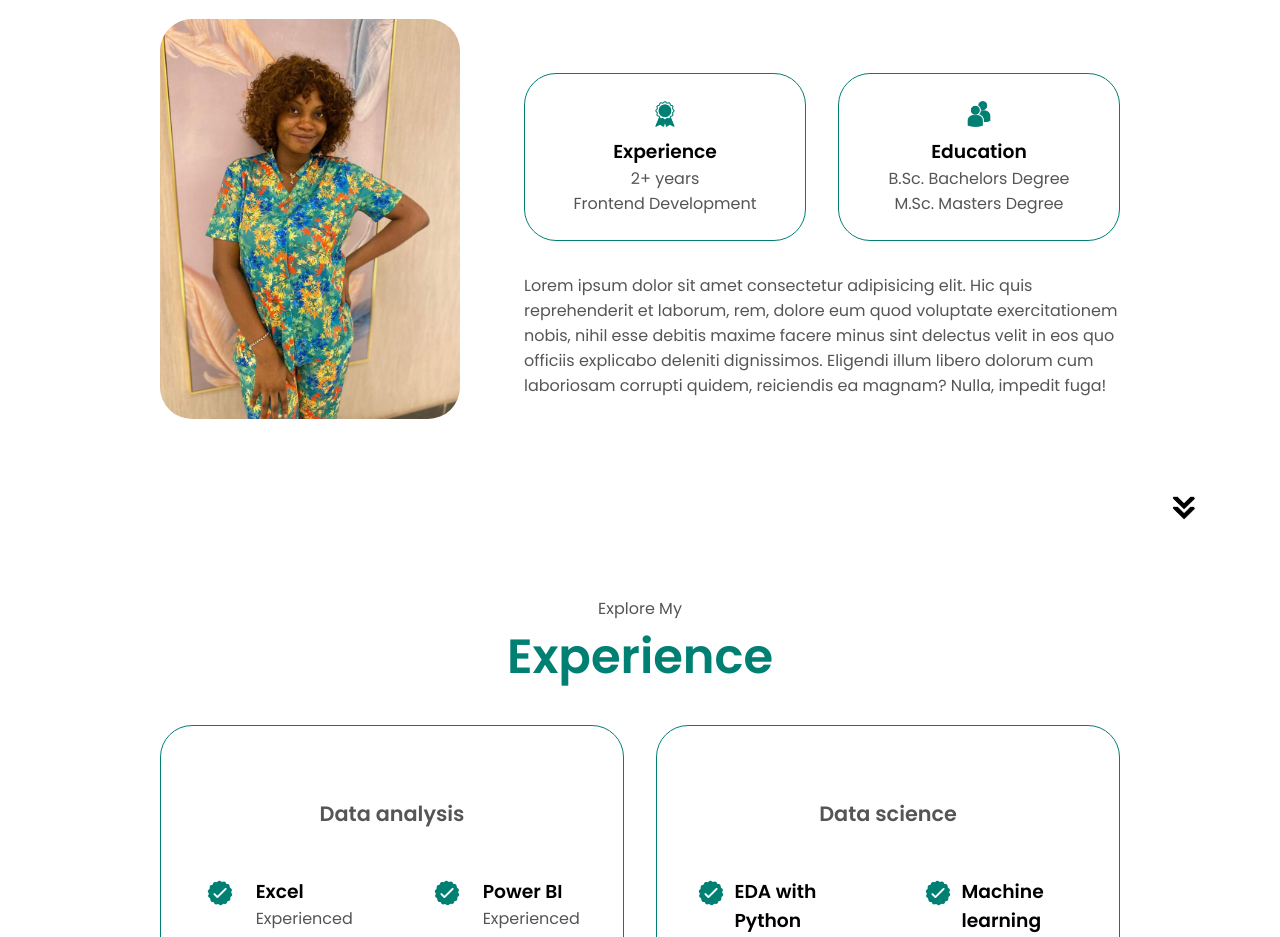
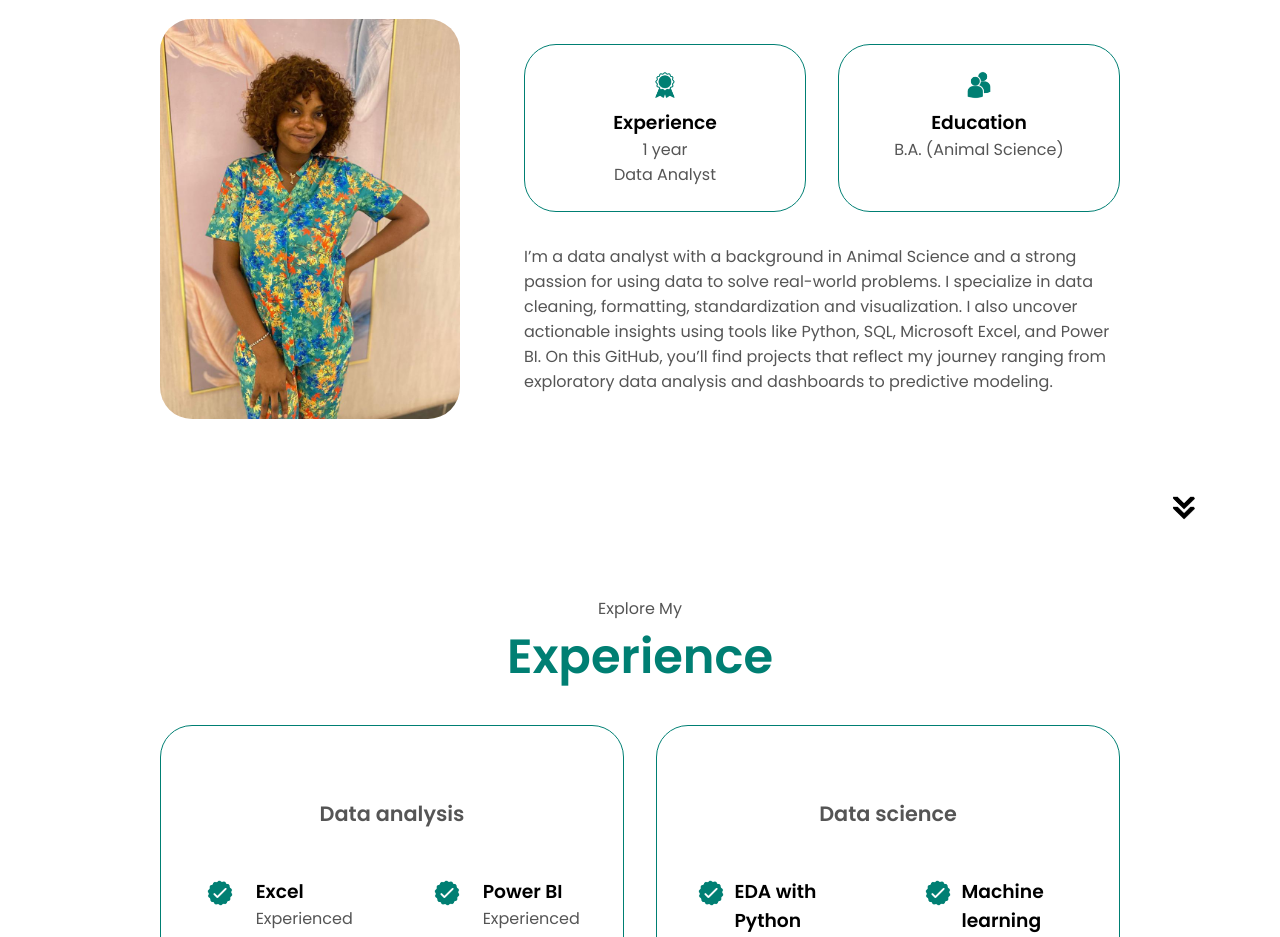
Before and after one commit to motibolanle/Motibolanle.github.io, a plain HTML site: page index.html in a window 1280 px wide. Shown: the part 1100-2037 px from the top of the page. Drawn offline with Linux system fonts and the light colour scheme.

Commit message:
Update index.html

```diff
--- a/index.html
+++ b/index.html
@@ -60,7 +60,7 @@
             src="./assets/linkedin.png"
             alt="My LinkedIn profile"
             class="icon"
-            onclick="location.href='https://linkedin.com/'"
+            onclick="location.href='https://www.linkedin.com/in/motibolanle-fayokemi-85816b295?utm_source=share&utm_campaign=share_via&utm_content=profile&utm_medium=ios_app/'"
           />
           <img
             src="./assets/github.png"
@@ -91,7 +91,7 @@
                 class="icon"
               />
               <h3>Experience</h3>
-              <p>2+ years <br />Frontend Development</p>
+              <p>1 year <br />Data Analyst</p>
             </div>
             <div class="details-container">
               <img
@@ -100,17 +100,17 @@
                 class="icon"
               />
               <h3>Education</h3>
-              <p>B.Sc. Bachelors Degree<br />M.Sc. Masters Degree</p>
+              <p>B.A. (Animal Science)<br
             </div>
           </div>
           <div class="text-container">
             <p>
-              Lorem ipsum dolor sit amet consectetur adipisicing elit. Hic quis
-              reprehenderit et laborum, rem, dolore eum quod voluptate
-              exercitationem nobis, nihil esse debitis maxime facere minus sint
-              delectus velit in eos quo officiis explicabo deleniti dignissimos.
-              Eligendi illum libero dolorum cum laboriosam corrupti quidem,
-              reiciendis ea magnam? Nulla, impedit fuga!
+        I’m a data analyst with a background in Animal Science and a strong passion
+        for using data to solve real-world problems. I specialize in data cleaning, formatting,
+        standardization and visualization.
+        I also uncover actionable insights using tools like Python, SQL, Microsoft Excel, and Power BI.
+        On this GitHub, you’ll find projects that reflect my journey ranging from exploratory data analysis
+        and dashboards to predictive modeling.
             </p>
           </div>
         </div>
```
